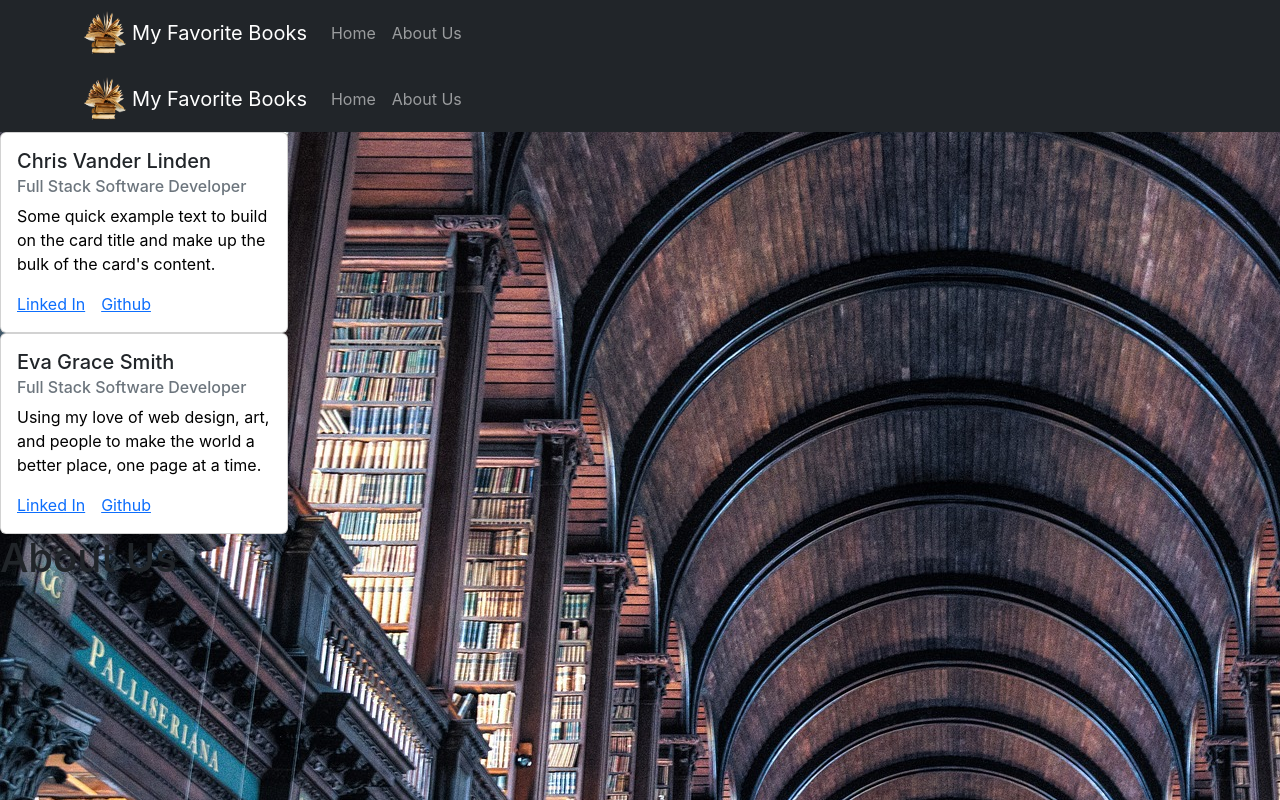
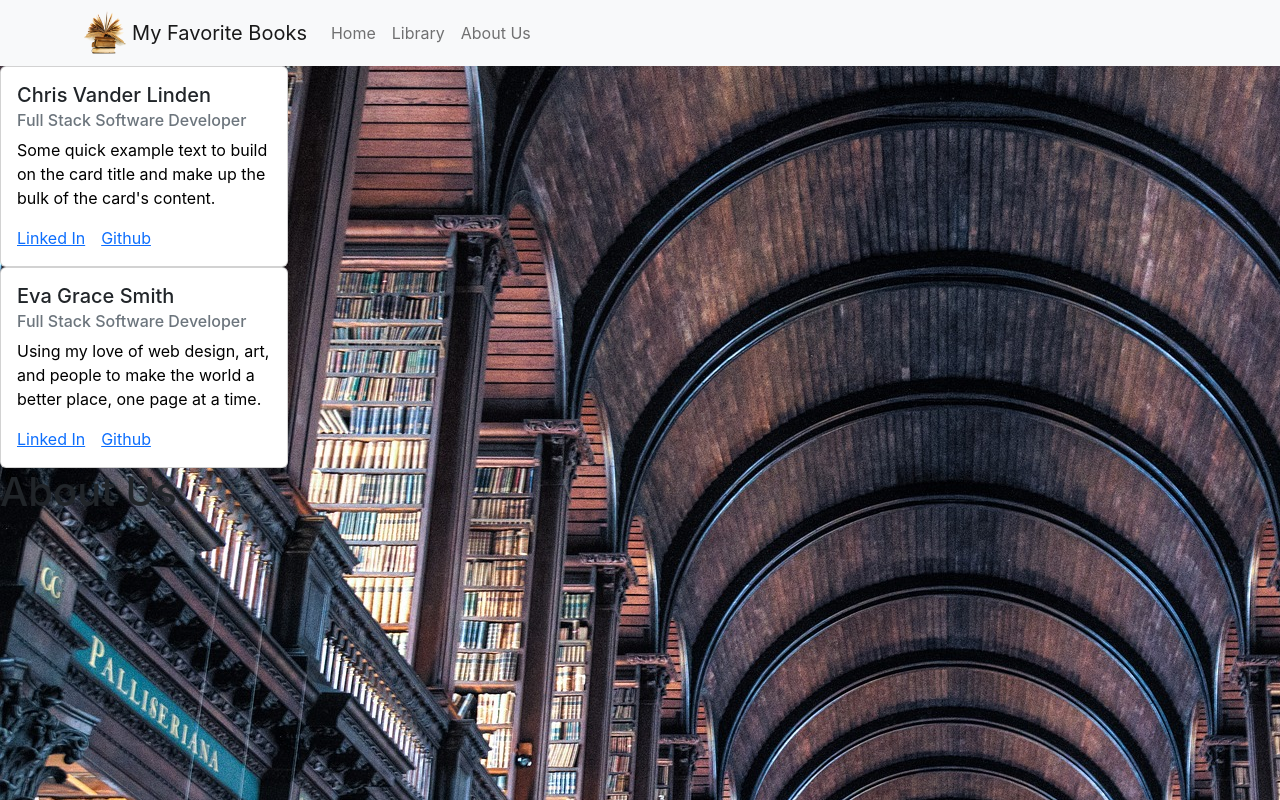
Before and after one commit to EvaGraceSmith/can-of-books-frontend, a React (Create React App) app: page /about in a window 1280 px wide. Shown: the top 800 px of the page. Built offline with nearby package versions, Linux system fonts and the light colour scheme; no server answers.

Commit message:
updated navigation

```diff
--- a/src/components/About.js
+++ b/src/components/About.js
@@ -19,7 +19,7 @@ class Profile extends React.Component {
             <>
                 {/* <a href='/'>Home</a> */}
                 <main>
-                    <Header />
+                    {/* <Header /> */}
 
                     <Card style={{ width: '18rem' }}>
                         <Card.Body>
--- a/src/components/Header.js
+++ b/src/components/Header.js
@@ -9,7 +9,7 @@ class Header extends React.Component {
     render() {
         return (
 
-            <Navbar bg="dark" variant="dark">
+            <Navbar bg="light" variant="light">
                 <Container>
                     <img
                         src={require('../img/pngaaa.com-1220636.png')}
@@ -22,6 +22,7 @@ class Header extends React.Component {
                     <Navbar.Toggle aria-controls="basic-navbar-nav" />
                     <Nav className="me-auto">
                         <Nav.Link href='/'>Home</Nav.Link>
+                        <Nav.Link href='/books'>Library</Nav.Link>
                         <Nav.Link href='/about'>About Us</Nav.Link>
                     </Nav>
 
```
